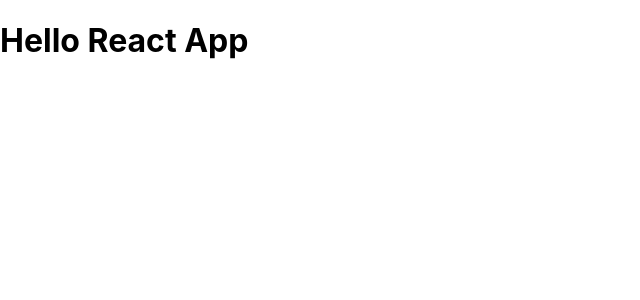
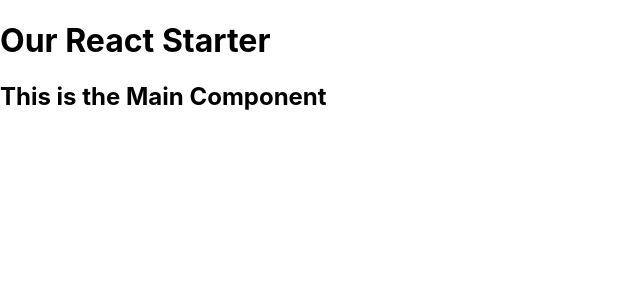
Before and after one commit to dmstringer/apprentice-react-o-shop, a React (Create React App) app: page / in a window 1280 px wide. Shown: the top 300 px of the page, without its empty margins (0-640 px from the left). Built offline with nearby package versions, Linux system fonts and the light colour scheme.

Commit message:
feat(o-shop): added .prettierrc, Sass package, and Header and Main files in components

```diff
--- a/package.json
+++ b/package.json
@@ -6,6 +6,7 @@
     "@testing-library/jest-dom": "^5.11.8",
     "@testing-library/react": "^11.2.2",
     "@testing-library/user-event": "^12.6.0",
+    "node-sass": "^5.0.0",
     "react": "^17.0.1",
     "react-dom": "^17.0.1",
     "react-scripts": "4.0.1",
--- a/src/App.js
+++ b/src/App.js
@@ -1,8 +1,12 @@
-//placeholder
+import React from 'react';
+import Header from './components/Header/Header';
+import Main from './components/Main/Main';
+
 function App() {
   return (
     <div className="App">
-      <h1>Hello React App</h1>
+      <Header />
+      <Main />
     </div>
   );
 }
--- /dev/null
+++ b/src/components/Header/Header.js
@@ -0,0 +1,11 @@
+import React from 'react';
+
+function Header() {
+  return (
+    <header>
+      <h1>Our React Starter</h1>
+    </header>
+  );
+}
+
+export default Header;
--- /dev/null
+++ b/src/components/Main/Main.js
@@ -0,0 +1,11 @@
+import React from 'react';
+
+function Main() {
+  return (
+    <main>
+      <h2>This is the Main Component</h2>
+    </main>
+  );
+}
+
+export default Main;
--- a/src/index.js
+++ b/src/index.js
@@ -1,6 +1,6 @@
 import React from 'react';
 import ReactDOM from 'react-dom';
-import './index.css';
+import './index.scss';
 import App from './App';
 import reportWebVitals from './reportWebVitals';
 
--- a/src/reportWebVitals.js
+++ b/src/reportWebVitals.js
@@ -1,4 +1,4 @@
-const reportWebVitals = onPerfEntry => {
+const reportWebVitals = (onPerfEntry) => {
   if (onPerfEntry && onPerfEntry instanceof Function) {
     import('web-vitals').then(({ getCLS, getFID, getFCP, getLCP, getTTFB }) => {
       getCLS(onPerfEntry);
```
Also changed, not shown: src/components/Header/Header.scss (added), src/components/Main/Main.scss (added), src/index.scss (renamed from src/index.css), 2 other files (tests, documents, lock files or other folders).
